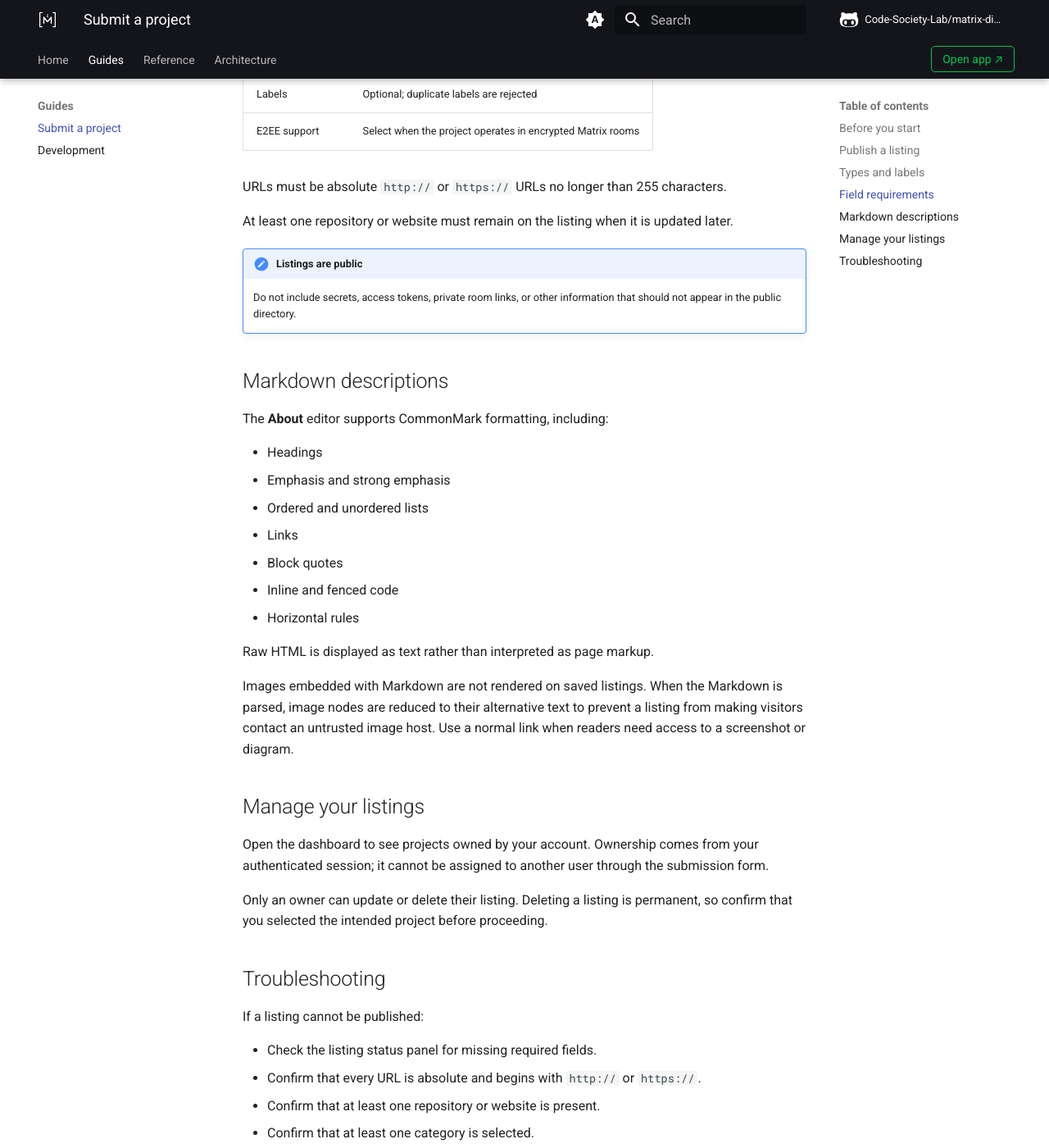
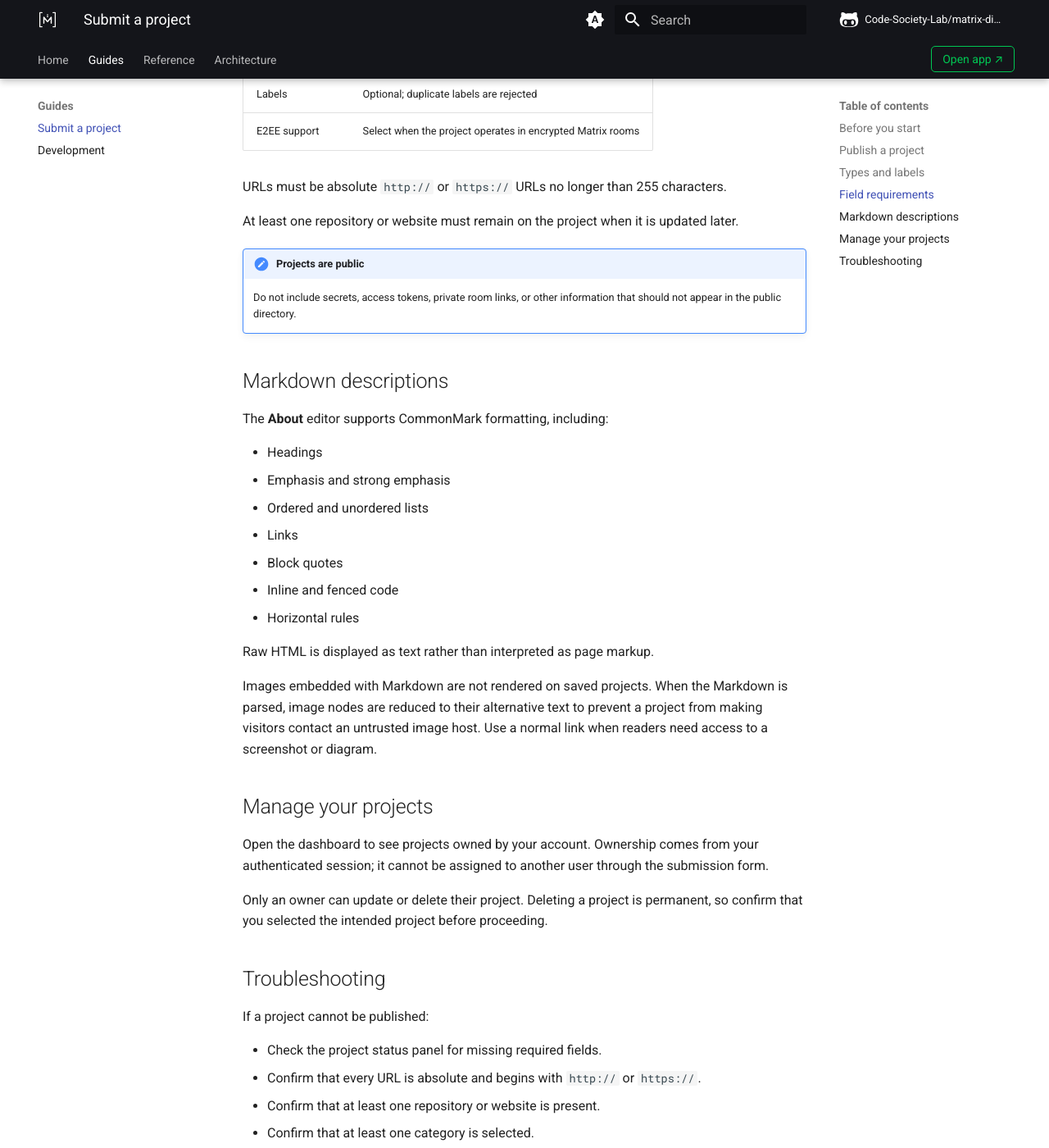
Before and after one commit to Code-Society-Lab/matrix-directory, an MkDocs documentation site: the page built from docs/docs/guides/submitting-a-project.md, in a window 1280 px wide and 1400 px high, scrolled down 1794 px. Shown: the whole window at 82% size. Built offline with MkDocs 1.6.1 and Material for MkDocs 9.7.7, drawn with Linux system fonts in a browser that asks for light colours; comment, search, counter and statistics services are not loaded; some of the changed text lies outside the part shown.

Commit message:
Update terminology from "listings" to "projects" in documentation and UI

```diff
--- a/docs/docs/guides/submitting-a-project.md
+++ b/docs/docs/guides/submitting-a-project.md
@@ -16,31 +16,31 @@ Prepare the following information:
 You may also provide a Matrix room and indicate whether the project supports
 end-to-end encrypted rooms.
 
-!!! note "Listings are public"
+!!! note "Projects are public"
     Do not include secrets, access tokens, private room links, or other
     information that should not appear in the public directory.
 
-## Publish a listing
+## Publish a project
 
 1. Sign in to Matrix Directory.
 2. Open your dashboard.
-3. Select **Add listing**.
-4. Complete the required fields. The listing status panel shows which required
+3. Select **Add project**.
+4. Complete the required fields. The project status panel shows which required
    information is still missing.
 5. Review the directory-card preview.
-6. Select **Publish listing**.
+6. Select **Publish project**.
 
-The listing is associated with your authenticated account and published
+A project is associated with your authenticated account and published
 immediately. After a successful submission, the application redirects you to
-the new public listing.
+the new public view of the project.
 
 ## Types and labels
 
-A project type describes what the project **is**. Every listing has exactly
+A project type describes what the project **is**. Every project has exactly
 one of the initial directory types: **Bot**, **SDK**, **Framework**,
 **Bridges**, **Clients**, **Server**, or **Integrations**.
 
-Labels describe what the project **does**. A listing may have any number of
+Labels describe what the project **does**. A project may have any number of
 labels, including none. Examples include **Dev tools** and **Utility**.
 
 This separation lets visitors filter by both the project format and its
@@ -63,10 +63,10 @@ purpose.
 URLs must be absolute `http://` or `https://` URLs no longer than 255
 characters.
 
-At least one repository or website must remain on the listing when it is
+At least one repository or website must remain on the project when it is
 updated later.
 
-!!! note "Listings are public"
+!!! note "Projects are public"
     Do not include secrets, access tokens, private room links, or other
     information that should not appear in the public directory.
 
@@ -84,25 +84,25 @@ The **About** editor supports CommonMark formatting, including:
 
 Raw HTML is displayed as text rather than interpreted as page markup.
 
-Images embedded with Markdown are not rendered on saved listings. When the
+Images embedded with Markdown are not rendered on saved projects. When the
 Markdown is parsed, image nodes are reduced to their alternative text to
-prevent a listing from making visitors contact an untrusted image host. Use a
+prevent a project from making visitors contact an untrusted image host. Use a
 normal link when readers need access to a screenshot or diagram.
 
-## Manage your listings
+## Manage your projects
 
 Open the dashboard to see projects owned by your account. Ownership comes from
 your authenticated session; it cannot be assigned to another user through the
 submission form.
 
-Only an owner can update or delete their listing. Deleting a listing is
+Only an owner can update or delete their project. Deleting a project is
 permanent, so confirm that you selected the intended project before proceeding.
 
 ## Troubleshooting
 
-If a listing cannot be published:
+If a project cannot be published:
 
-- Check the listing status panel for missing required fields.
+- Check the project status panel for missing required fields.
 - Confirm that every URL is absolute and begins with `http://` or `https://`.
 - Confirm that at least one repository or website is present.
 - Confirm that at least one category is selected.
--- a/frontend/src/pages/HomePage.vue
+++ b/frontend/src/pages/HomePage.vue
@@ -154,7 +154,7 @@ onMounted(() => void loadHomepage())
         </h2>
 
         <span class="font-mono text-[11.5px] text-[var(--faint)]">
-          newest listings first
+          newest projects first
         </span>
       </div>
 
--- a/frontend/src/pages/LoginPage.vue
+++ b/frontend/src/pages/LoginPage.vue
@@ -36,7 +36,7 @@ const loginUrl =
           class="mt-3 text-[15px] leading-6 text-[var(--muted)]"
         >
           Sign in securely using your Matrix account to manage your
-          profile and directory listings.
+          profile and your projects.
         </p>
       </div>
 
```
Also changed, not shown: README.md, 1 other file.
